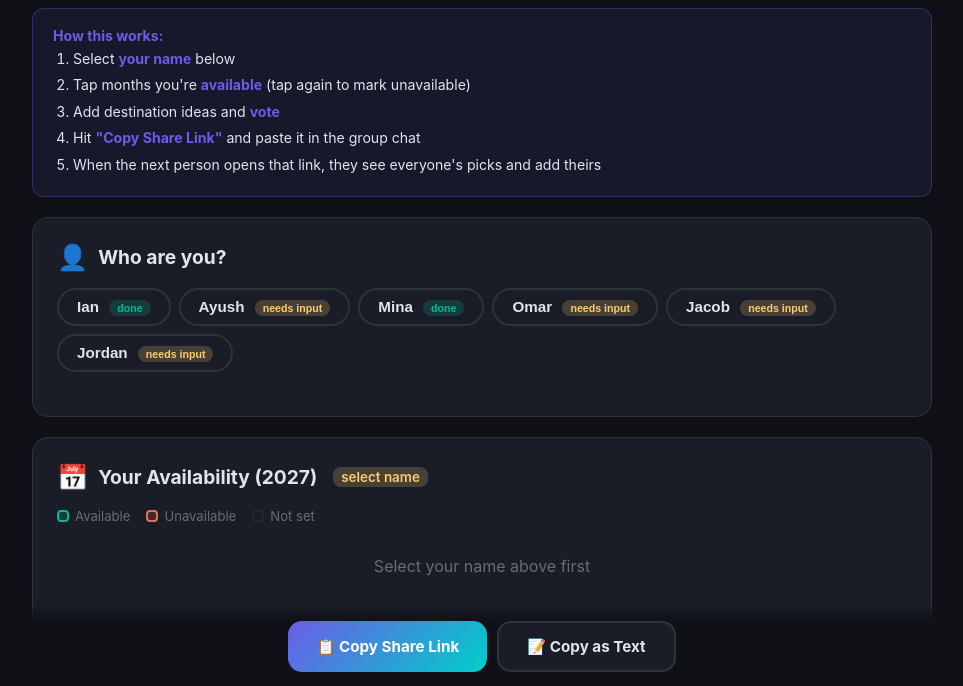
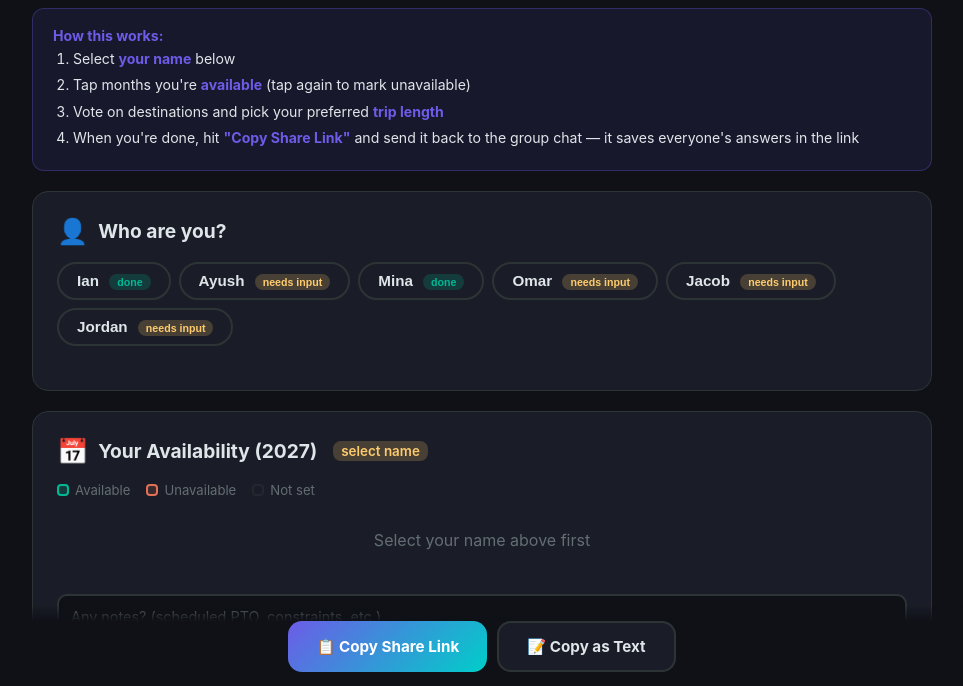
Before and after one commit to aped34/boys-trip, a plain HTML site: page index.html in a window 1280 px wide. Shown: the part 112-798 px from the top of the page, without its empty margins (158-1121 px from the left). Drawn offline with Linux system fonts and the light colour scheme.

Commit message:
Update instructions for live site

```diff
--- a/index.html
+++ b/index.html
@@ -283,9 +283,8 @@
     <ol>
       <li>Select <strong>your name</strong> below</li>
       <li>Tap months you're <strong>available</strong> (tap again to mark unavailable)</li>
-      <li>Add destination ideas and <strong>vote</strong></li>
-      <li>Hit <strong>"Copy Share Link"</strong> and paste it in the group chat</li>
-      <li>When the next person opens that link, they see everyone's picks and add theirs</li>
+      <li>Vote on destinations and pick your preferred <strong>trip length</strong></li>
+      <li>When you're done, hit <strong>"Copy Share Link"</strong> and send it back to the group chat — it saves everyone's answers in the link</li>
     </ol>
   </div>
 
```
